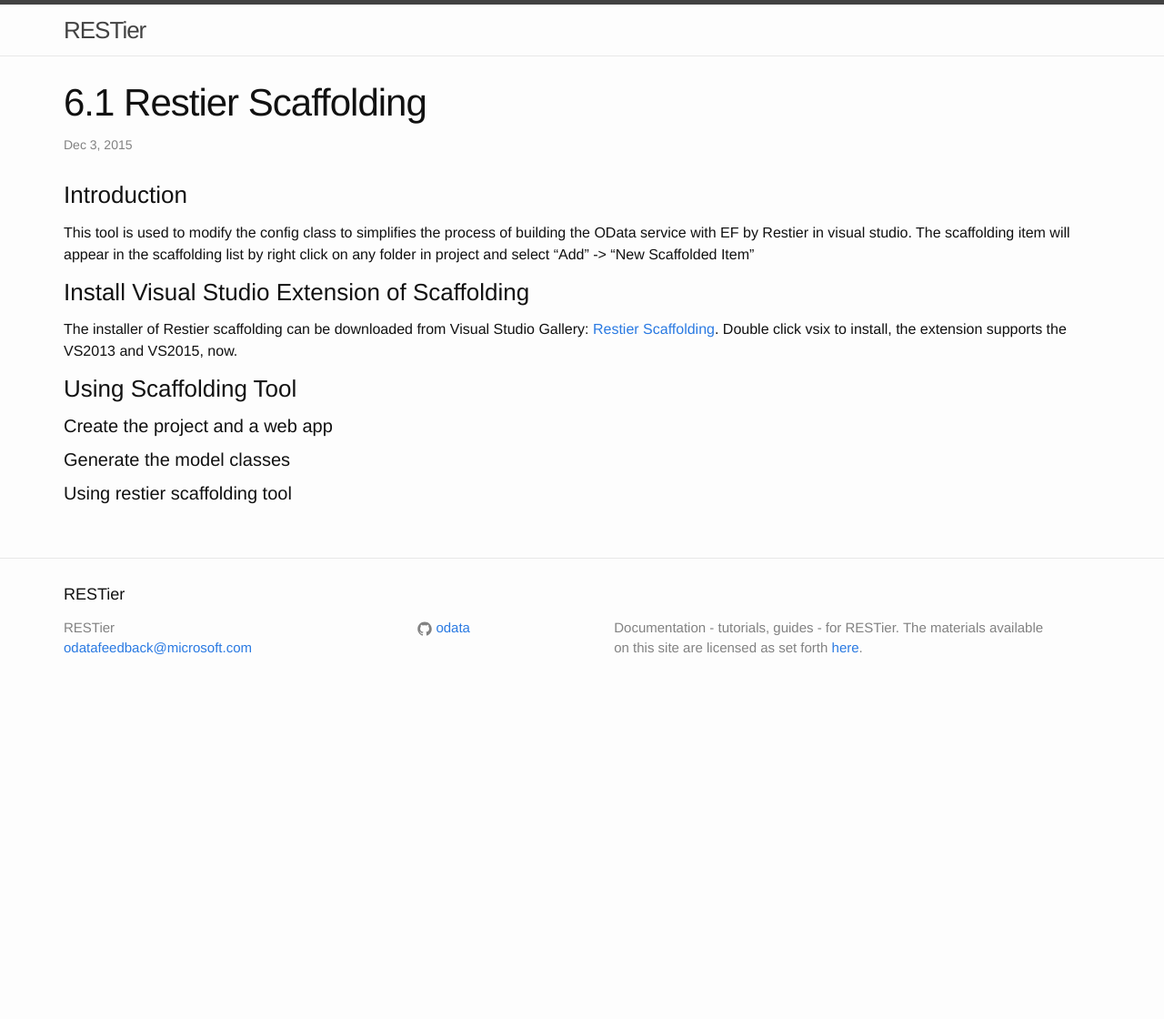
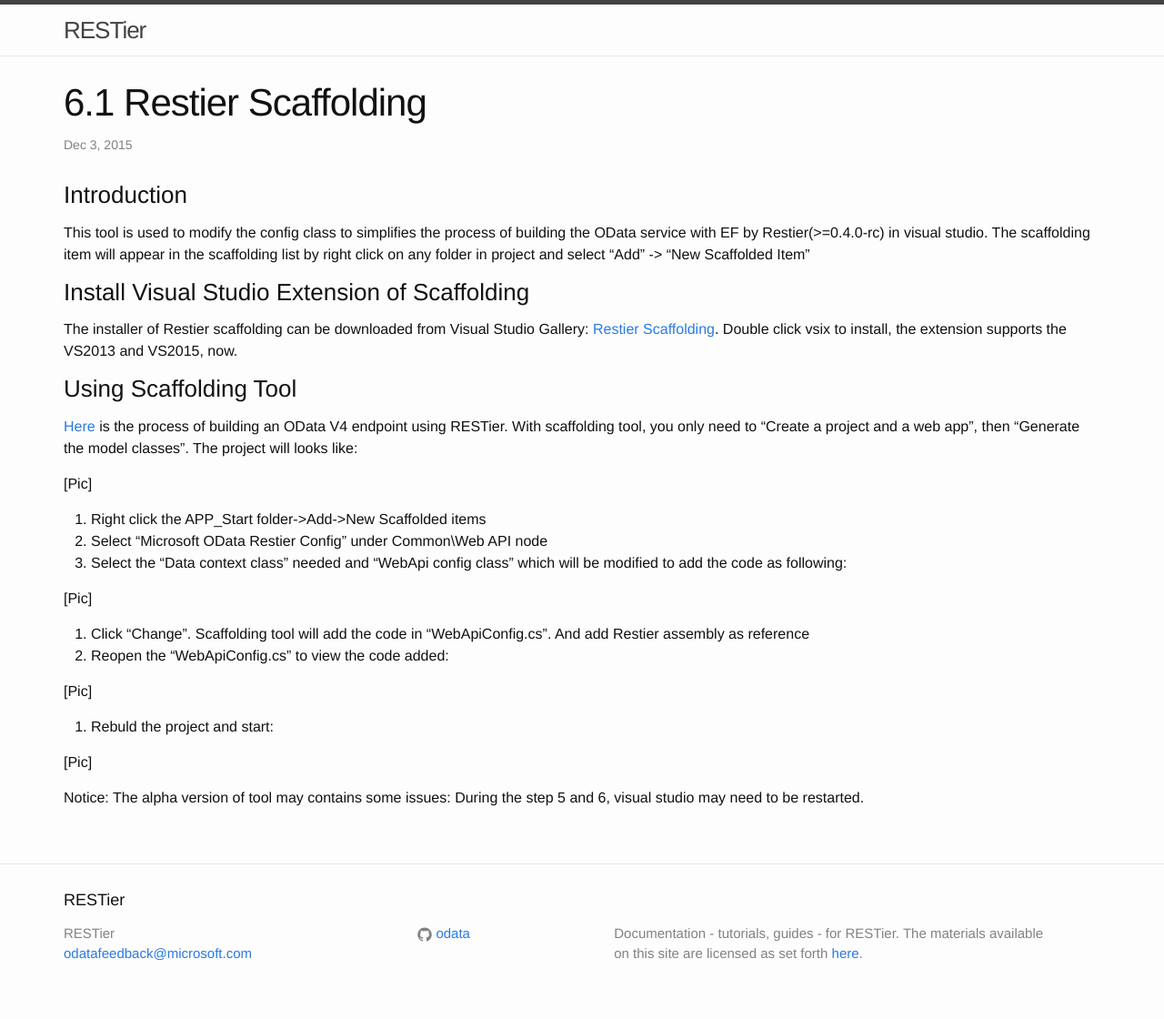
Before and after one commit to OData/RESTier, a Jekyll site: the page built from _posts/2015-12-03-06-01-Restier-Scaffolding.md, in a window 1280 px wide. Shown: the whole page at 91% size. Built offline with Jekyll 4.4.1, drawn with Linux system fonts in a browser that asks for light colours; nearby versions of some CDN libraries; comment, search, counter and statistics services are not loaded; before the commit the page ends 900 px from its top, so only the background shows below that.

Commit message:
Update 2015-12-03-06-01-Restier-Scaffolding.md

```diff
--- a/_posts/2015-12-03-06-01-Restier-Scaffolding.md
+++ b/_posts/2015-12-03-06-01-Restier-Scaffolding.md
@@ -6,14 +6,29 @@ category: "6. Tooling"
 ---
 
 ### Introduction
-This tool is used to modify the config class to simplifies the process of building the OData service with EF by Restier in visual studio. The scaffolding item will appear in the scaffolding list by right click on any folder in project and select "Add" -> "New Scaffolded Item"
+This tool is used to modify the config class to simplifies the process of building the OData service with EF by Restier(>=0.4.0-rc) in visual studio. The scaffolding item will appear in the scaffolding list by right click on any folder in project and select "Add" -> "New Scaffolded Item"
 
 ### Install Visual Studio Extension of Scaffolding
 The installer of Restier scaffolding can be downloaded from Visual Studio Gallery: [Restier Scaffolding](https://visualstudiogallery.msdn.microsoft.com/6b18599d-34d5-4123-a586-cdf411728d23/). Double click vsix to install, the extension supports the VS2013 and VS2015, now.
 
 ### Using Scaffolding Tool
-#### Create the project and a web app
+[Here](http://odata.github.io/RESTier/#11-40-Bootstrap) is the process of building an OData V4 endpoint using RESTier. With scaffolding tool, you only need to "Create a project and a web app", then "Generate the model classes". The project will looks like:
 
-#### Generate the model classes
+[Pic]
 
-#### Using restier scaffolding tool
+1. Right click the APP_Start folder->Add->New Scaffolded items
+2. Select "Microsoft OData Restier Config" under Common\Web API node
+3. Select the "Data context class" needed and "WebApi config class" which will be modified to add the code as following:
+
+[Pic]
+
+4. Click "Change". Scaffolding tool will add the code in "WebApiConfig.cs". And add Restier assembly as reference
+5. Reopen the "WebApiConfig.cs" to view the code added:
+
+[Pic]
+
+6. Rebuld the project and start:
+
+[Pic]
+
+Notice: The alpha version of tool may contains some issues: During the step 5 and 6, visual studio may need to be restarted.
```
